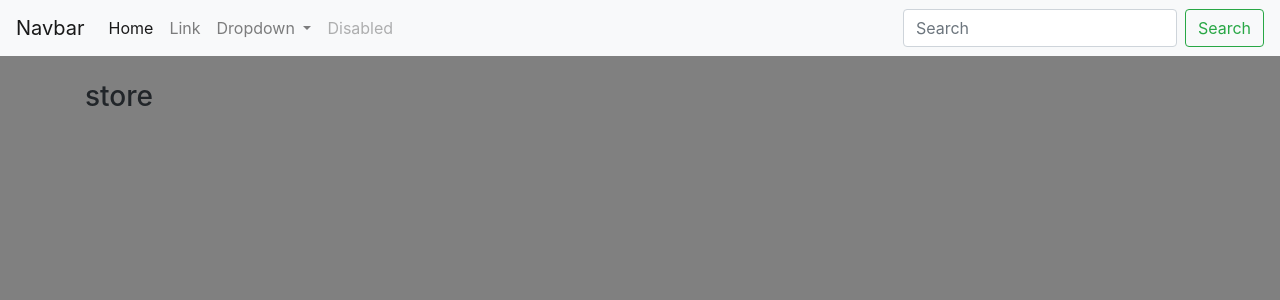
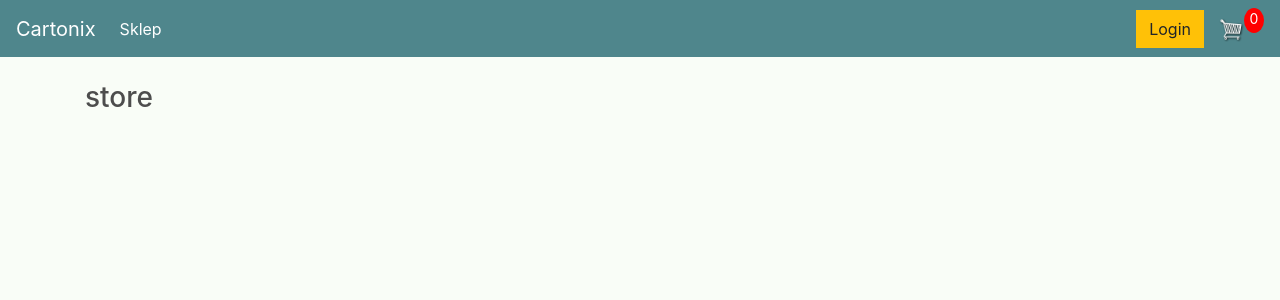
Before and after one commit to MrHarvvey/cartoon_shoop, a Django app: page / in a window 1280 px wide. Shown: the top 300 px of the page. Run offline with Django 3.2, Linux system fonts and the light colour scheme; some libraries are stand-ins or nearby versions.

Commit message:
wait commit 2

```diff
--- a/cartoon_shoop/templates/cartoon_shoop/cart.html
+++ b/cartoon_shoop/templates/cartoon_shoop/cart.html
@@ -1,8 +1,6 @@
 {% extends 'cartoon_shoop/main.html' %}
 {% load static %}
 {% block content %}
-
-<!--link rel="stylesheet" type="text/css" href="{% static 'css/main.css' %}"-->
 
 <h3>Cart</h3>
 
--- a/cartoon_shoop/templates/cartoon_shoop/checkout.html
+++ b/cartoon_shoop/templates/cartoon_shoop/checkout.html
@@ -1,4 +1,3 @@
-
 {% extends 'cartoon_shoop/main.html' %}
 {% load static %}
 {% block content %}
--- a/cartoon_shoop/templates/cartoon_shoop/main.html
+++ b/cartoon_shoop/templates/cartoon_shoop/main.html
@@ -8,13 +8,13 @@
 
 	<link rel="stylesheet" href="https://stackpath.bootstrapcdn.com/bootstrap/4.4.1/css/bootstrap.min.css" integrity="sha384-Vkoo8x4CGsO3+Hhxv8T/Q5PaXtkKtu6ug5TOeNV6gBiFeWPGFN9MuhOf23Q9Ifjh" crossorigin="anonymous">
 
-	<link rel="stylesheet" type="text/css" href="{% static 'css/main.css' %}">
+	<link rel="stylesheet" type="text/css" href="{% static '/css/main.css' %}">
 
 </head>
 <body>
 
-				<nav class="navbar navbar-expand-lg navbar-light bg-light">
-				  <a class="navbar-brand" href="#">Navbar</a>
+	<nav class="navbar navbar-expand-lg navbar-dark bg-dark">
+	  <a class="navbar-brand" href="{% url 'store' %}">Cartonix</a>
 	  <button class="navbar-toggler" type="button" data-toggle="collapse" data-target="#navbarSupportedContent" aria-controls="navbarSupportedContent" aria-expanded="false" aria-label="Toggle navigation">
 	    <span class="navbar-toggler-icon"></span>
 	  </button>
@@ -22,36 +22,26 @@
 	  <div class="collapse navbar-collapse" id="navbarSupportedContent">
 	    <ul class="navbar-nav mr-auto">
 	      <li class="nav-item active">
-				        <a class="nav-link" href="#">Home <span class="sr-only">(current)</span></a>
+	        <a class="nav-link" href="{% url 'store' %}">Sklep <span class="sr-only">(current)</span></a>
 	      </li>
-				      <li class="nav-item">
-				        <a class="nav-link" href="#">Link</a>
-				      </li>
-				      <li class="nav-item dropdown">
-				        <a class="nav-link dropdown-toggle" href="#" id="navbarDropdown" role="button" data-toggle="dropdown" aria-haspopup="true" aria-expanded="false">
-				          Dropdown
+
+	    </ul>
+	    <div class="form-inline my-2 my-lg-0">
+	     	<a href="#"class="btn btn-warning">Login</a>
+
+	     	<a href="{% url 'cart' %}">
+	    		<img  id="cart-icon" src="{% static 'images/trolley.png' %}">
 	    	</a>
-				        <div class="dropdown-menu" aria-labelledby="navbarDropdown">
-				          <a class="dropdown-item" href="#">Action</a>
-				          <a class="dropdown-item" href="#">Another action</a>
-				          <div class="dropdown-divider"></div>
-				          <a class="dropdown-item" href="#">Something else here</a>
+	    	<p id="cart-total">0</p>
+
 	    </div>
-				      </li>
-				      <li class="nav-item">
-				        <a class="nav-link disabled" href="#">Disabled</a>
-				      </li>
-				    </ul>
-				    <form class="form-inline my-2 my-lg-0">
-				      <input class="form-control mr-sm-2" type="search" placeholder="Search" aria-label="Search">
-				      <button class="btn btn-outline-success my-2 my-sm-0" type="submit">Search</button>
-				    </form>
 	  </div>
 	</nav>
 
      <div class="container">
             <br>
             {% block content %}
+
 
             {% endblock content %}
          </div>
--- a/static/css/main.css
+++ b/static/css/main.css
@@ -1,4 +1,99 @@
 body{
+	background-color: hsl(98, 56%, 98%);
+}
 
-    background-color:grey;
- }
+h1,h2,h3,h4,h5,h6{
+	color:hsl(0, 0%, 30%);
+}
+
+.box-element{
+	box-shadow:hsl(0, 0%, 80%) 0 0 16px;
+	background-color: #fff;
+	border-radius: 4px;
+	padding: 10px;
+}
+
+.thumbnail{
+	width: 100%;
+	height: 200px;
+	-webkit-box-shadow: -1px -3px 5px -2px rgba(214,214,214,1);
+    -moz-box-shadow: -1px -3px 5px -2px rgba(214,214,214,1);
+    box-shadow: -1px -3px 5px -2px rgba(214,214,214,1);
+}
+
+.product{
+	border-radius: 0 0 4px 4px;
+}
+
+.bg-dark{
+	background-color: #4f868c!important;
+}
+
+#cart-icon{
+	width:25px;
+	display: inline-block;
+	margin-left: 15px;
+}
+
+#cart-total{
+	display: block;
+	text-align: center;
+	color:#fff;
+	background-color: red;
+	width: 20px;
+	height: 25px;
+	border-radius: 50%;
+	font-size: 14px;
+}
+
+.col-lg-4, .col-lg-6, .col-lg-8, .col-lg-12{
+	margin-top: 10px;
+}
+
+.btn{
+	border-radius: 0;
+}
+
+.row-image{
+	width: 100px;
+}
+
+.form-field{
+	width:250px;
+	display: inline-block;
+	padding: 5px;
+}
+
+.cart-row{
+	display: flex;
+    align-items: flex-stretch;
+    padding-bottom: 10px;
+    margin-bottom: 10px;
+    border-bottom: 1px solid #ececec;
+
+}
+
+.quantity{
+	display: inline-block;
+	font-weight: 700;
+	padding-right:10px;
+
+
+}
+
+.chg-quantity{
+	width: 12px;
+	cursor: pointer;
+	display: block;
+	margin-top: 5px;
+	transition:.1s;
+}
+
+.chg-quantity:hover{
+	opacity: .6;
+}
+
+
+.hidden{
+	display: none!important;
+}
```
Lines whose indentation alone changed are shown as unchanged.
